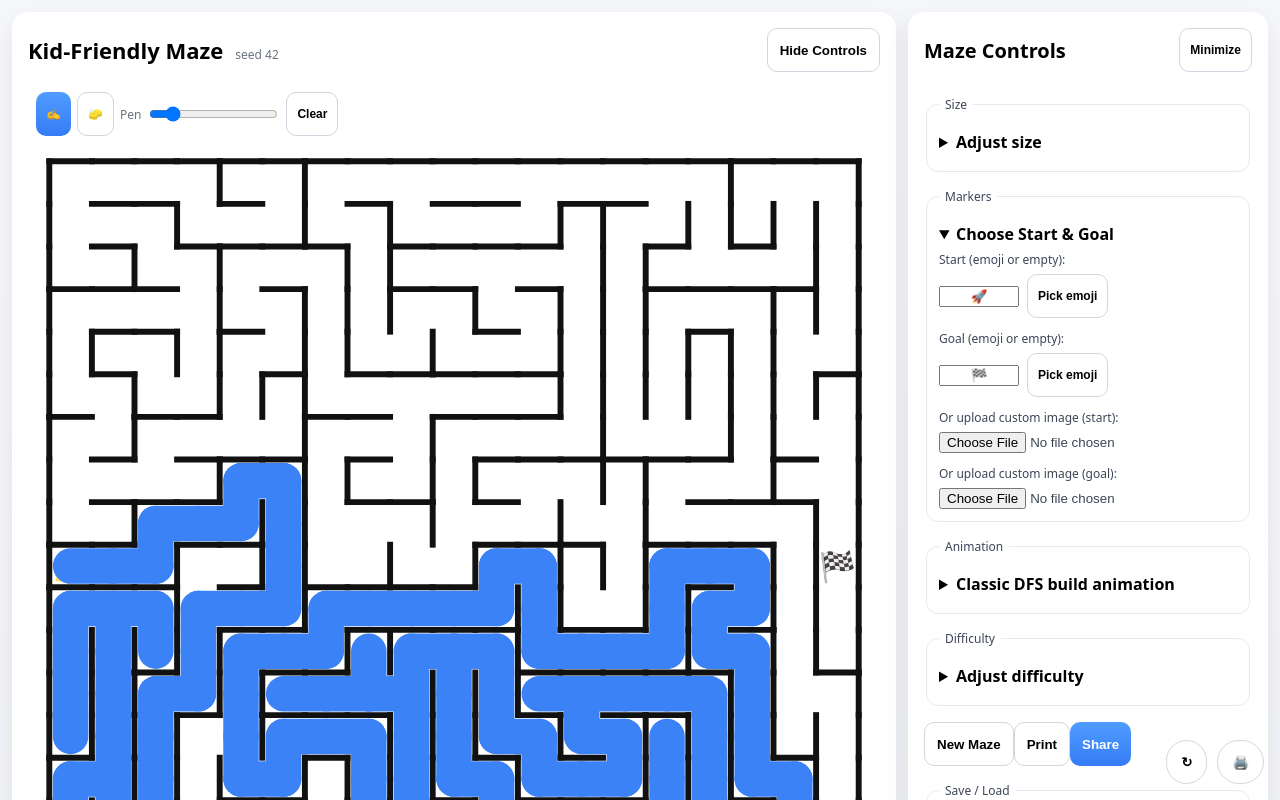
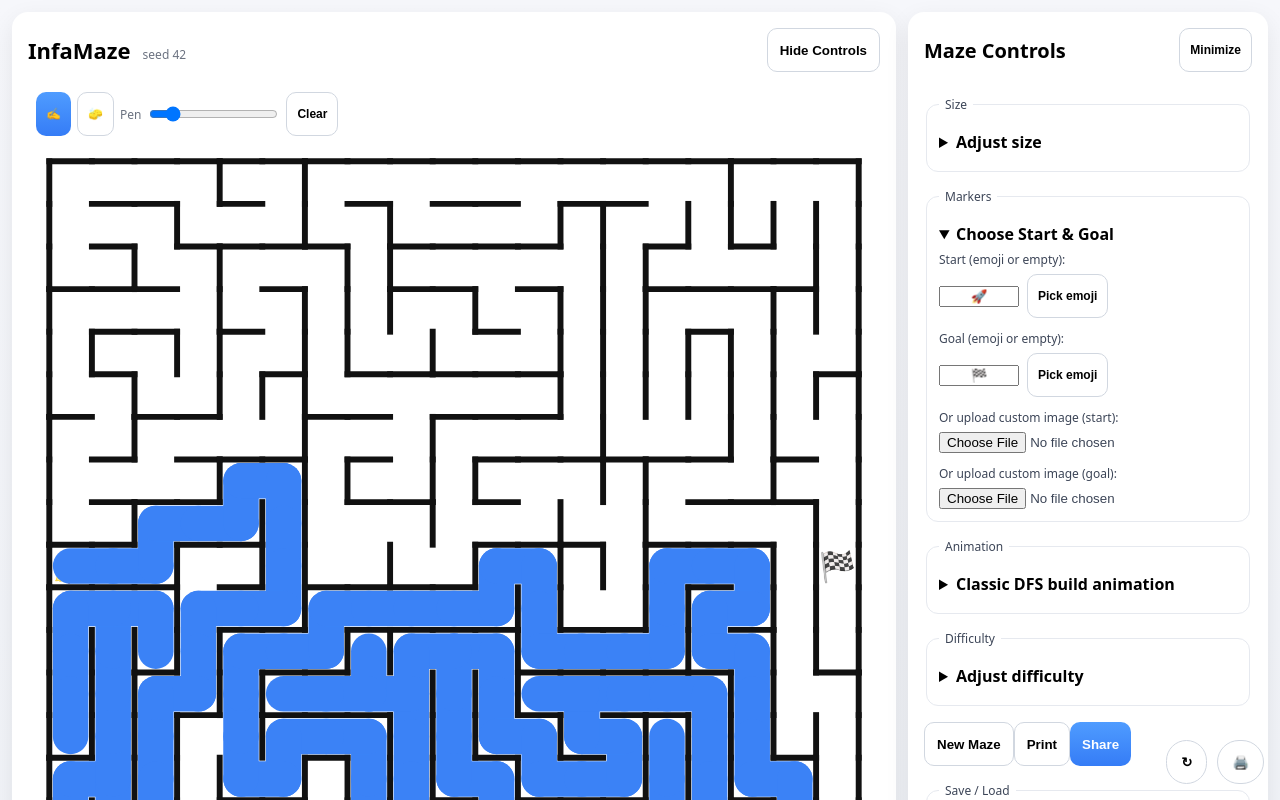
Before and after one commit to JENkt4k/maze-pwa, a React (Vite) app: page / in a window 1280 px wide. Shown: the top 800 px of the page. Built offline with nearby package versions, Linux system fonts and the light colour scheme.

Commit message:
change name and app title

```diff
--- a/src/app/App.tsx
+++ b/src/app/App.tsx
@@ -339,7 +339,7 @@ export default function App() {
       <main className="panel main">
         <header className="sticky-top hstack" style={{ justifyContent:"space-between" }}>
           <div className="hstack" style={{ alignItems:"baseline", gap:12 }}>
-            <h1 style={{ margin:0, fontSize:22 }}>Kid-Friendly Maze</h1>
+            <h1 style={{ margin:0, fontSize:22 }}>InfaMaze</h1>
             <div style={{ color:"#6b7280", fontSize:12 }}>seed {seed}</div>
           </div>
           <button className="btn" style={{ padding:"8px 12px" }}
--- a/vite.config.ts
+++ b/vite.config.ts
@@ -24,7 +24,7 @@ export default defineConfig({
         'icons/icon-512.png'
       ],
       manifest: {
-        name: 'Kid-Friendly Maze',
+        name: 'InfaMaze',
         short_name: 'Maze',
         // Important for subpath hosting (e.g., GitHub Pages project site):
         start_url: BASE,
```
Also changed, not shown: public/manifest.webmanifest.
